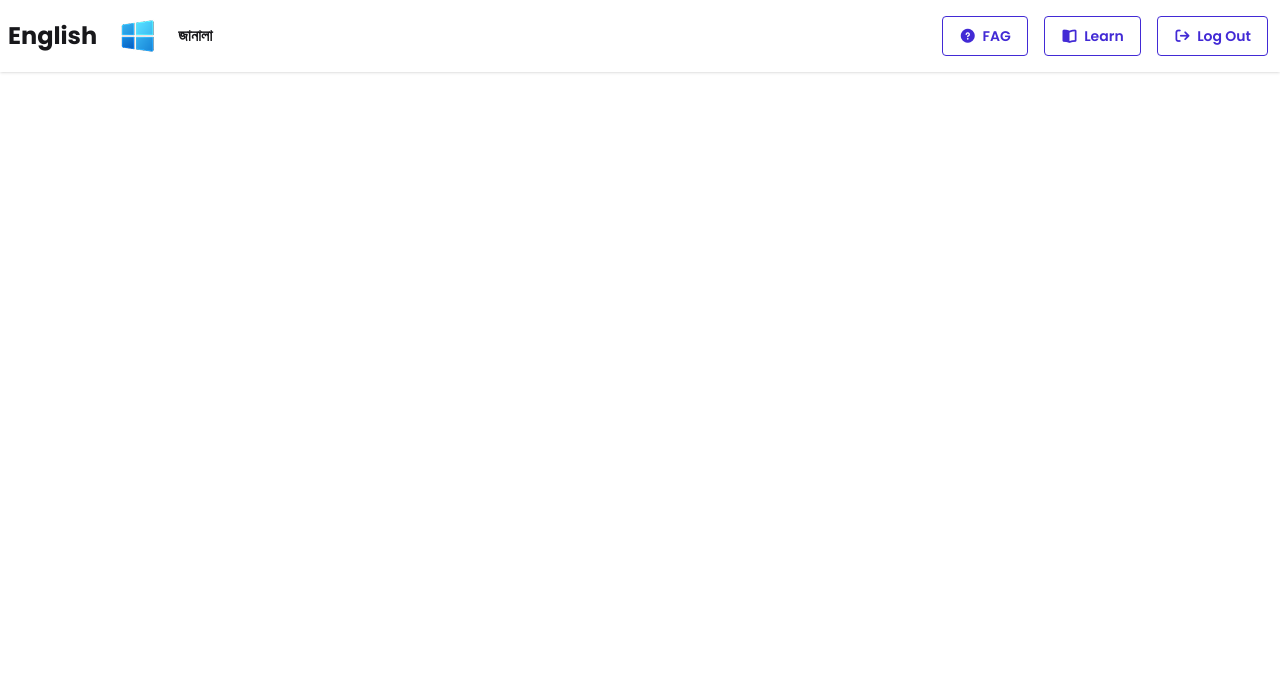
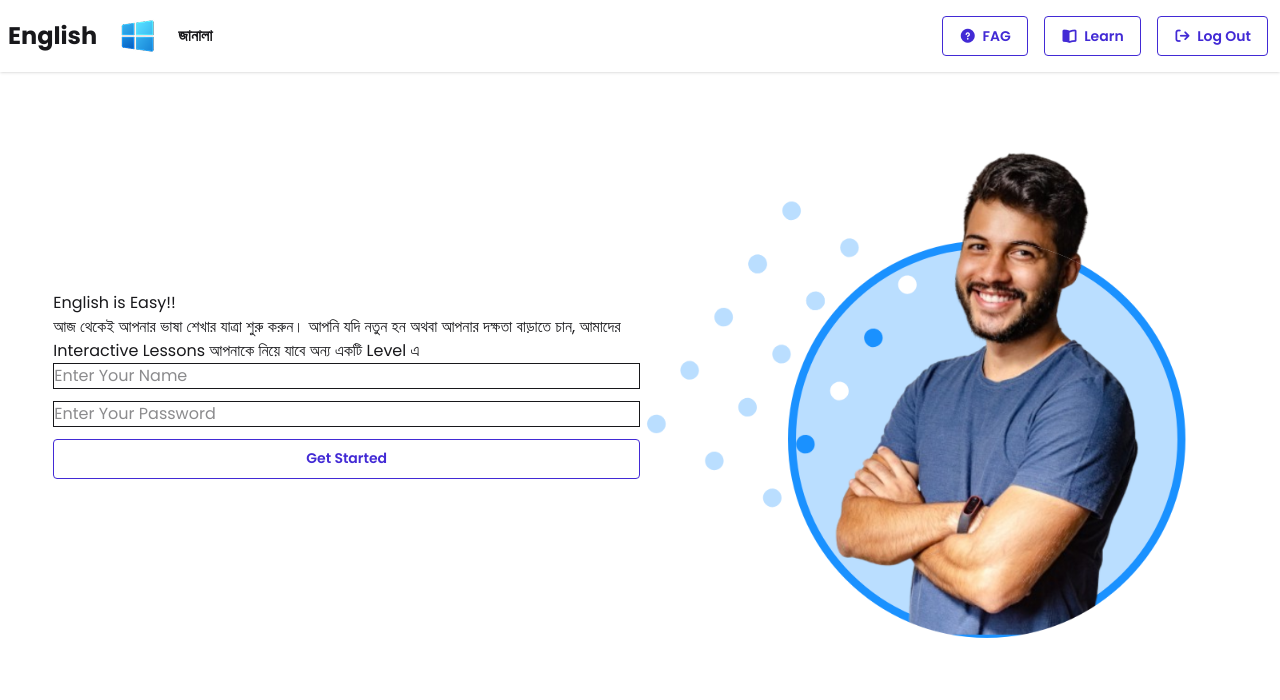
Before and after one commit to RUHUL-AMIN1987/English-Janala_Resources, a plain HTML site: page index.html in a window 1280 px wide. Drawn offline with nearby package versions, Linux system fonts and the light colour scheme.

Commit message:
first commit

```diff
--- a/index.html
+++ b/index.html
@@ -72,6 +72,26 @@
         </div>
     </header>
 
+    <section class="w-11/12 mx-auto flex justify-between items-center py-5">
+
+        <div class="content flex-1">
+             <h1><span>English</span> is Easy!!</h1>
+             <p>আজ থেকেই আপনার ভাষা শেখার যাত্রা শুরু করুন। আপনি যদি নতুন হন
+                অথবা আপনার দক্ষতা বাড়াতে চান, আমাদের Interactive Lessons
+                আপনাকে নিয়ে যাবে অন্য একটি Level এ
+            </p>
+            <div class="flex flex-col gap-3">
+                <input type="text" value="" placeholder="Enter Your Name">
+                <input type="text" value="" placeholder="Enter Your Password">
+                <button class="btn btn-outline btn-primary ">Get Started</button>
+            </div>
+        </div>
+        <div class="image flex-1">
+            <img src="./english-janala-resources/assets/hero-student.png" alt="">
+        </div>
+
+    </section>
+
 
     <link rel="stylesheet" href="./style.css">
 </body>
```
